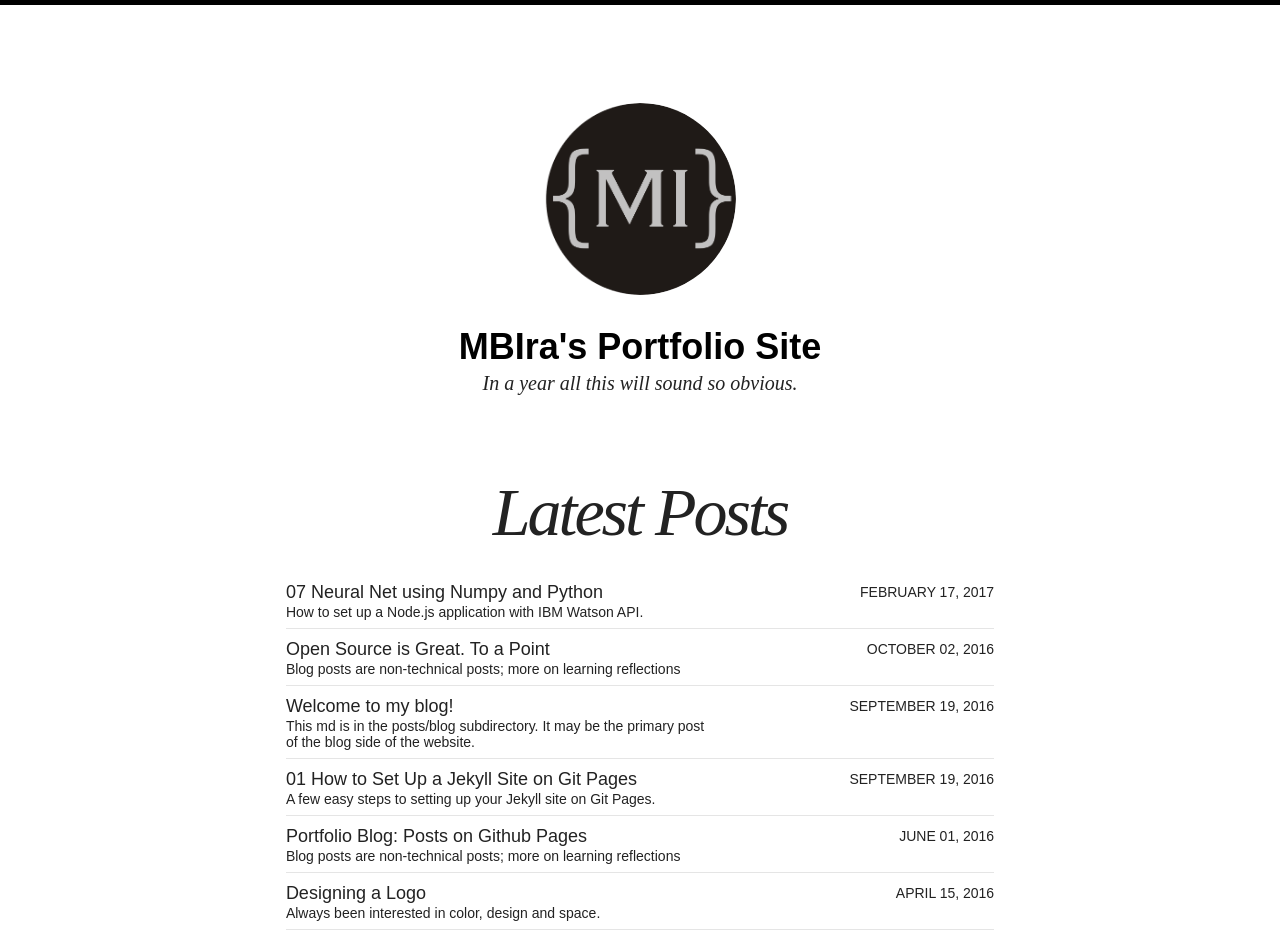
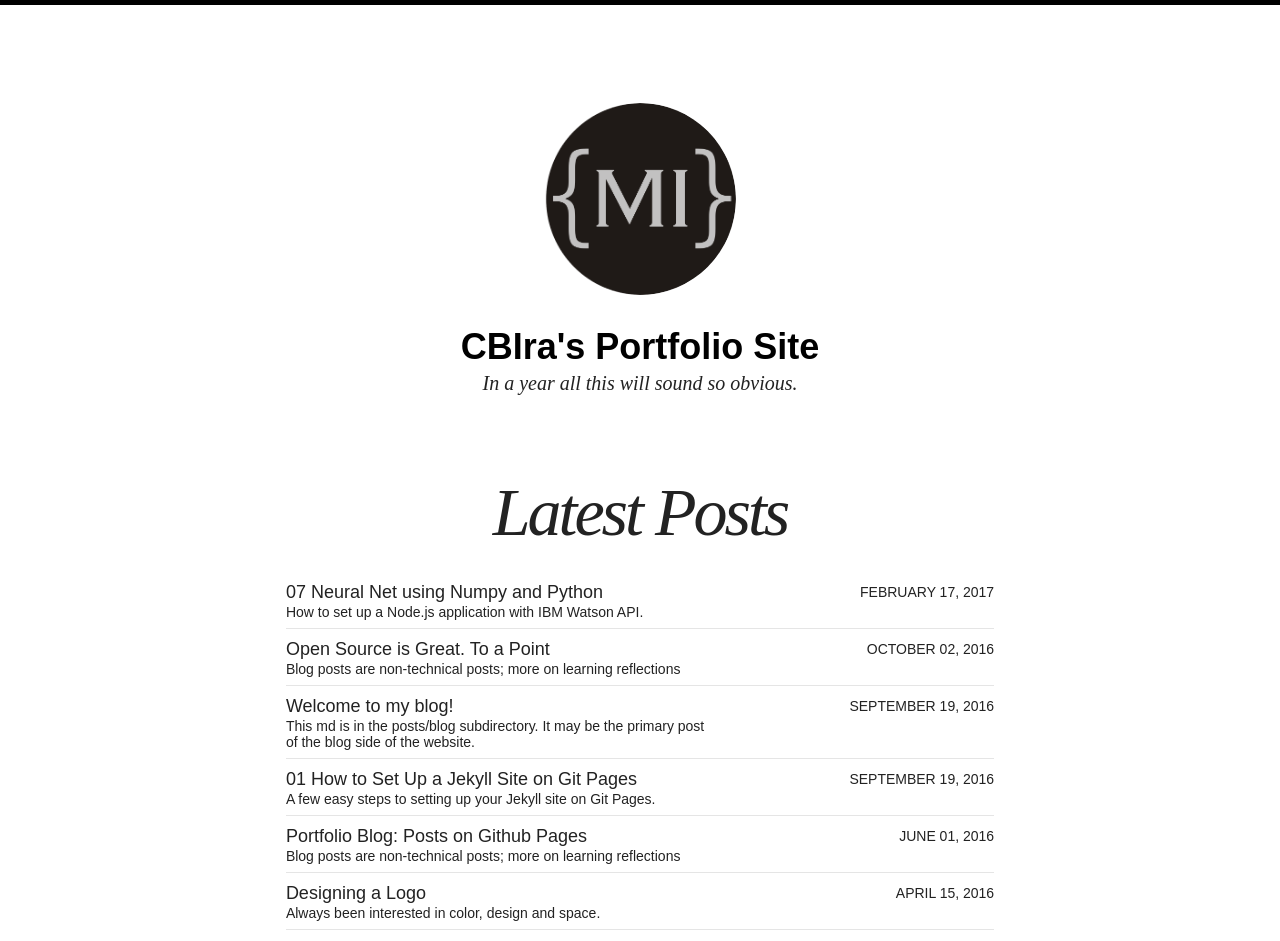
Before and after one commit to cbira353/cbira353.github.io, a Jekyll site: the page built from index.html, in a window 1280 px wide. Shown: the top 941 px of the page. Built offline with Jekyll 4.4.1, drawn with Linux system fonts in a browser that asks for light colours; nearby versions of some CDN libraries.

Commit message:
changed name to cbira

```diff
--- a/_config.yml
+++ b/_config.yml
@@ -1,6 +1,6 @@
 # Site wide configuration
 
-title: MBIra's Portfolio Site
+title: CBIra's Portfolio Site
 locale: en_US
 description: In a year all this will sound so obvious.
 logo: mi-site-logo.png
```
Also changed, not shown: Gemfile.lock.
